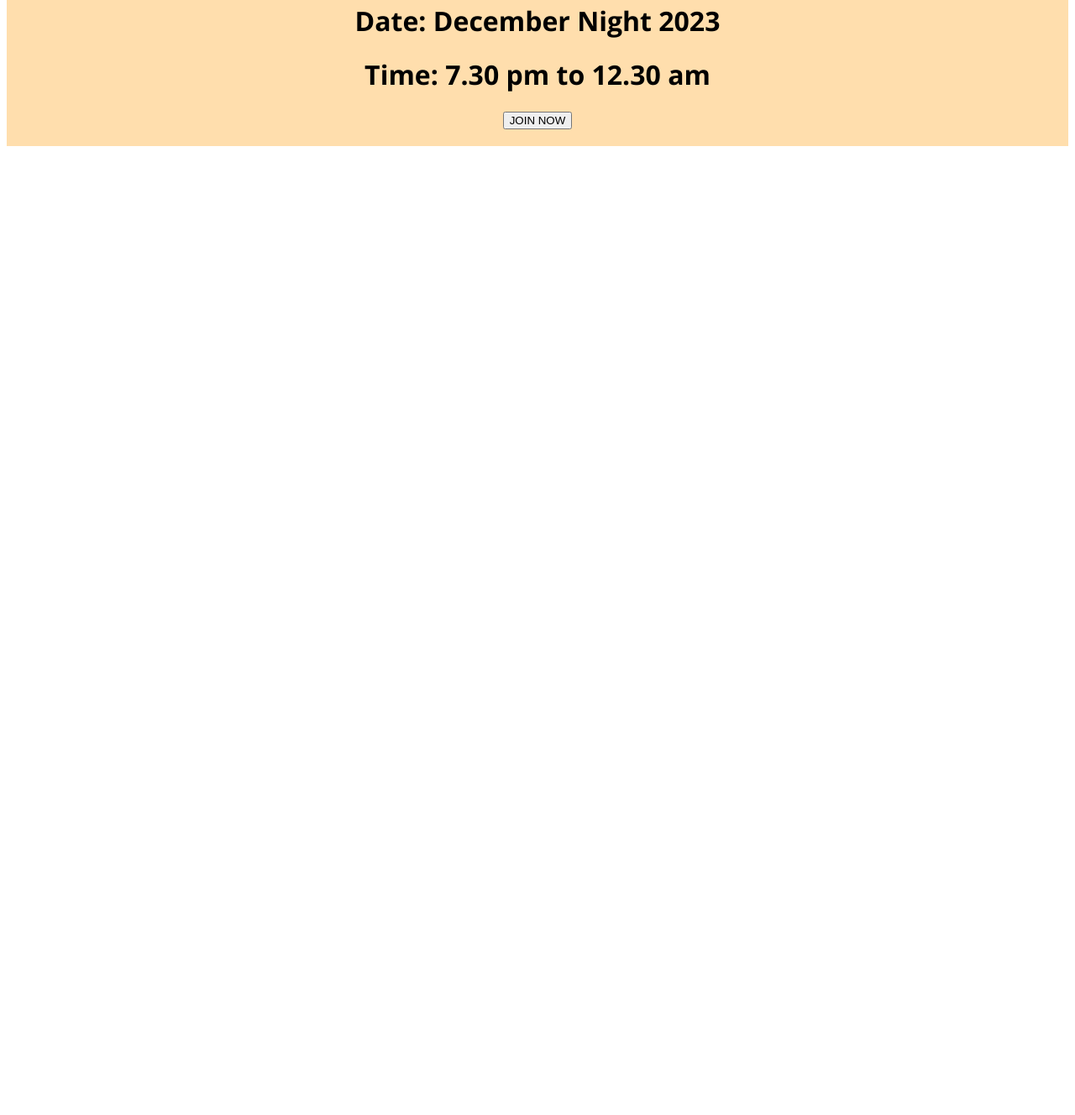
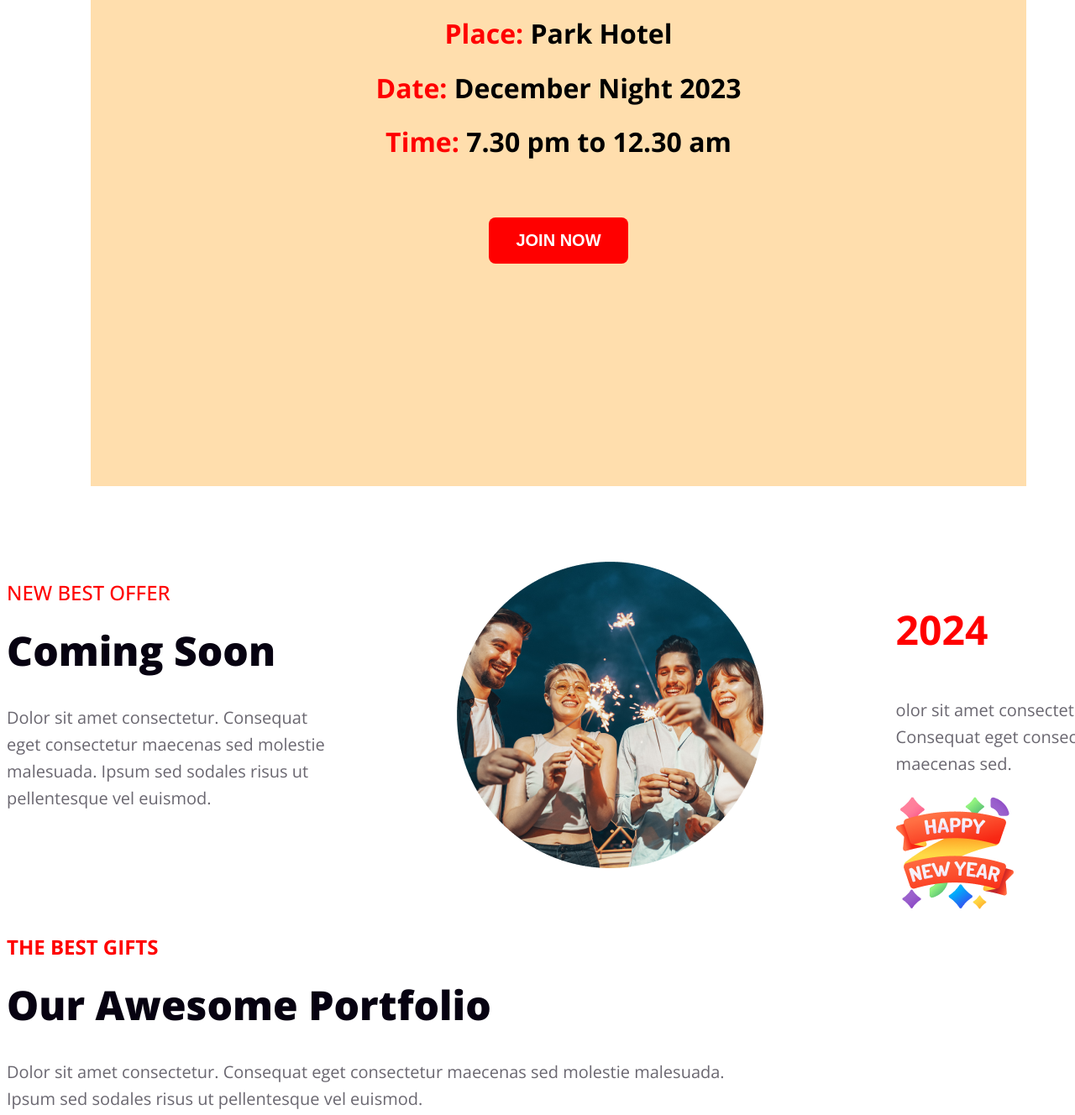
Before and after one commit to hasanali190120/happy-new-year-project, a plain HTML site: page index.html in a window 1280 px wide. Shown: the part 2383-3711 px from the top of the page at 84% size. Before the commit the page ends 2565 px from the top, so only its background shows below. Drawn offline with nearby package versions, Linux system fonts and the light colour scheme.

Commit message:
addes new pro file

```diff
--- a/index.html
+++ b/index.html
@@ -28,21 +28,24 @@
             <h2 class="all">ALL CATEGORIES</h2>
             <img class="year" src="./resources/New Year Photo.png" alt="">
         </div>
-        <div  class="header-section">
-           <div> <h2 class="header-section-h2">Welcome to <br>
-            midnight party<br></h2>
-        <p class="header-section-p">Dolor sit amet consectetur. Consequat eget consectetur maecenas sed molestie
-            <br>
-            malesuada. Ipsum sed sodales risus ut pellentesque vel euismod.<br></p>
-        <p class="btn-primary">join now</p></div>
-        <div><img class="image" src="./resources/Group 70.png" alt=""></div>
+        <div class="header-section">
+            <div>
+                <h2 class="header-section-h2">Welcome to <br>
+                    midnight party<br></h2>
+                <p class="header-section-p">Dolor sit amet consectetur. Consequat eget consectetur maecenas sed molestie
+                    <br>
+                    malesuada. Ipsum sed sodales risus ut pellentesque vel euismod.<br>
+                </p>
+                <p class="btn-primary">join now</p>
+            </div>
+            <div><img class="image" src="./resources/Group 70.png" alt=""></div>
         </div>
-        <div class="container">
-            <h1><span>Place:</span> Park Hotel</h1>
-            <h1><span>Date:</span> December Night 2023</h1>
-            <h1><span>Time:</span> 7.30 pm to 12.30 am</h1>
-             <button>JOIN NOW</button>
-          </div>
+        <div class="container-mid">
+            <h1><span class="text-primary1">Place:</span> Park Hotel</h1>
+            <h1><span class="text-primary2">Date:</span> December Night 2023</h1>
+            <h1><span class="text-primary3">Time:</span> 7.30 pm to 12.30 am</h1>
+            <button class="btn">JOIN NOW</button>
+        </div>
         <!-- <div class="middle section">
             <h2 class="middle section 1"><span class="color">Place:</span>
                 New Park Hotel</h2>
@@ -50,6 +53,57 @@
             <h2 class="middle section 3"><span class="color">Time:</span>Evening 7.30 pm to 12.30 am</h2>
             <button></button>
         </div> -->
+        <div class="offer-class">
+            <div class="section-container">
+                <h2 class="section-container1">NEW BEST OFFER</h2>
+                <h1 class="section-container2">Coming Soon</h1>
+                <p class="section-container3">Dolor sit amet consectetur. Consequat <br>
+                    eget consectetur maecenas sed molestie <br>
+                    malesuada. Ipsum sed sodales risus ut <br>
+                    pellentesque vel euismod.<br> </p>
+            </div>
+
+            <div class="mid-picture">
+                <img src="./resources/Ellipse 1.png" alt="">
+            </div>
+            <div class="section-mid">
+                <h3 class="section-mid1">2024</h3>
+                <p class="section-mid2">olor sit amet consectetur.<br>
+                    Consequat eget consectetur<br>
+                    maecenas sed.<br></p>
+                <img src="./resources/Group 96.png" alt="">
+                <!-- </div class="product-title">
+            <div><h2 class="product-title1">THE BEST GIFTS</h2>
+                <h1 class="product-title2">Our Awesome Portfolio</h1>
+                <p>Dolor sit amet consectetur. Consequat eget consectetur maecenas sed molestie malesuada.<br>
+                Ipsum sed sodales risus ut pellentesque vel euismod.<br></p> -->
+
+            </div>
+        </div>
+            <div class="all-items">
+               <div class="product-title">
+            <h2 class="product-title1">THE BEST GIFTS</h2>
+                <h1 class="product-title2">Our Awesome Portfolio</h1>
+                <p class="product-title3">Dolor sit amet consectetur. Consequat eget consectetur maecenas sed molestie malesuada.<br>
+                Ipsum sed sodales risus ut pellentesque vel euismod.<br></p>
+                </div>
+                <div class="picture1">
+                    <img src="./resources/Rectangle 3.png" alt="">
+                    <img src="./resources/Rectangle 4.png" alt="">
+                    <img src="./resources/Rectangle 5.png" alt="">
+
+                </div>
+               <div class="picture2">
+                <img src="./resources/Rectangle 6.png" alt="">
+                <img src="./resources/Rectangle 7.png" alt="">
+                <img src="./resources/Rectangle 8.png" alt="">
+
+               </div>
+               </div>
+
+        </div>
+
+
 
     </main>
 </body>
--- a/styles/year.css
+++ b/styles/year.css
@@ -95,11 +95,14 @@
      font-weight: 700;
      text-transform: uppercase;
  }
-   .image{
+
+ .image {
      width: 319.83px;
      height: 464.662px;
  }
+
  .header-section {
+    border-radius: 16px;
      display: flex;
      /* flex-direction: column; */
 
@@ -112,16 +115,127 @@
      width: 1320px;
  }
 
- .container {
-    background-color:  navajowhite;
+ .container-mid {
+     background-color: navajowhite;
      margin-top: 120px;
      /* background-color:  linear-gradient(180deg, rgba(255, 0, 0, 0.10) 0%, rgba(255, 0, 0, 0.00) 100%); */
-    /* margin: 30px auto; */
-    padding: 20px;
+     margin-left: 100px;
+     margin-right: 50px;
+     margin-bottom: 90px;
+     padding: 100px;
      text-align: center;
-    /* color: navajowhite;  */
+     /* width: 1320px; */
+     height: 482px;
+     /* color: navajowhite;   */
+     */
+ }
+
+  .text-primary1 {
+     color: #F00;
+ }
+
+ .text-primary2 {
+     color: #F00;
+ }
+
+ .text-primary3 {
+     color: #F00;
  }
 
  h1 {
      font-size: 32px;
  }
+
+ .btn {
+     margin-top: 48px;
+     color: #FFF;
+     border-radius: 8px;
+     background: #F00;
+     border: 0;
+     font-size: 20px;
+     font-weight: 700;
+     padding: 16px 32px;
+ }
+
+ .section-container1 {
+     color: #F00;
+     font-size: 24px;
+     font-weight: 500;
+ }
+
+ .section-container2 {
+     margin-top: 16px;
+     color: #070211;
+     font-size: 48px;
+     font-weight: 900;
+ }
+
+ .section-container3 {
+     margin-top: 20px;
+     color: rgba(7, 2, 17, 0.60);
+     font-size: 20px;
+     font-weight: 400;
+     line-height: 32px;
+ }
+
+ .section-mid1 {
+     color: #F00;
+     font-size: 48px;
+     font-weight: 700;
+ }
+
+ .section-mid2 {
+    margin-top: 16px;
+     color: rgba(7, 2, 17, 0.60);
+     font-size: 20px;
+     font-weight: 400;
+     line-height: 32px;
+ }
+ .offer-class{
+    display: flex;
+    justify-content: space-between;
+    width: 1320px;
+    margin-top: 120px;
+    margin: 0 auto;
+ }
+ .section-container{
+    gap: 70px;
+ }
+ .mid-picture{
+    gap: 128px;
+ }
+ .product-title1{
+    color: #F00;
+    font-size: 24px;
+f   font-weight: 500;
+
+
+ }
+ .product-title2{
+    color: #070211;
+    font-size: 48px;
+    font-weight: 900;
+    margin-top: 16px;
+
+ }
+ .product-title3{
+color: rgba(7, 2, 17, 0.60);
+font-size: 20px;
+font-weight: 400;
+line-height: 32px;
+margin-top: 22px;
+ }
+ .all-items{
+    width: 1320px;
+    margin-top: 120px;
+    margin: 0 auto;
+ }
+ .picture1{
+    display: flex;
+  justify-content: space-between;
+ }
+ .picture2{
+    display: flex;
+  justify-content: space-between;
+  margin-top: 24px;
+ }
```
Lines whose indentation alone changed are shown as unchanged.
